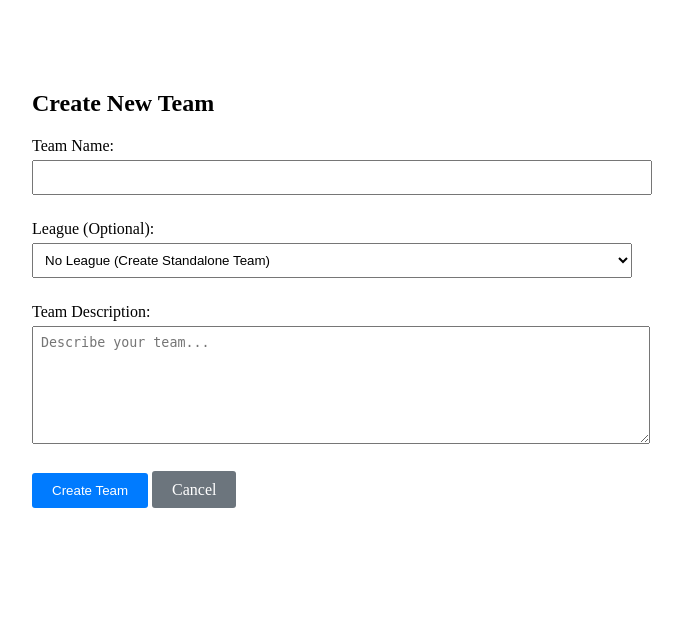
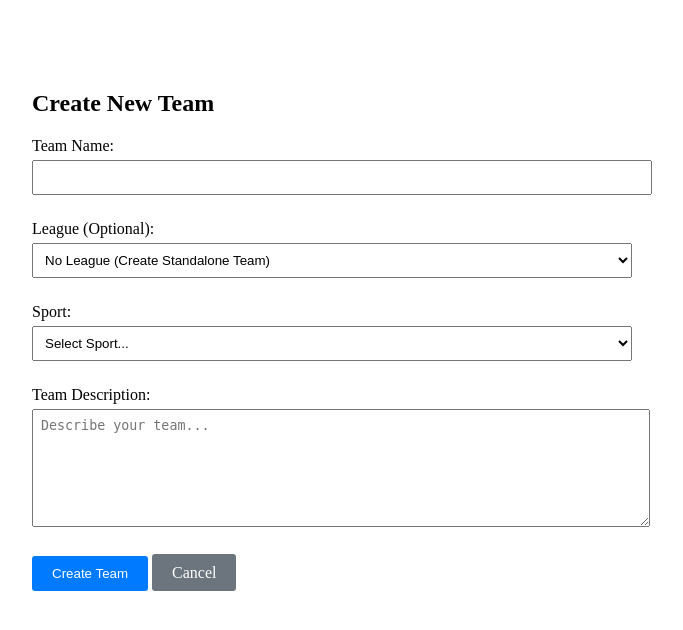
Before and after one commit to DavidKrappenschitz385/sportslabangon, a PHP site: page /team/create_team.php in a window 1280 px wide. Shown: the top 630 px of the page, without its empty margins (308-991 px from the left). Run offline with PHP 8.4, Linux system fonts and the light colour scheme; a user stored in the database is signed in; data comes from the database, SQL or seed files in the repository; both versions use the stored data as it was after the commit.

Commit message:
Fix team creation sport selection, visibility of closed teams, and recruitment deadline logic
- Added `sport_id` column to `teams` table in `leagues (3).sql` to support standalone teams with specific sports.
- Updated `team/create_team.php` to include a dynamic sport selection dropdown that toggles based on league selection.
- Updated `team/manage_team.php` to allow editing sport for standalone teams.
- Modified `team/join_team.php` to:
    - Display teams even if `recruitment_status` is 'closed' (with appropriate button text).
    - Fix logic where 'Open' teams appeared closed due to league deadlines; now prioritizes team status and deadline over league deadline.
    - Correctly display sport name for standalone teams.

```diff
--- a/esports-round-robin-config-10824136493381044098/team/create_team.php
+++ b/esports-round-robin-config-10824136493381044098/team/create_team.php
@@ -9,8 +9,26 @@ if ($_POST) {
 
     $name = trim($_POST['name']);
     $league_id = !empty($_POST['league_id']) ? $_POST['league_id'] : null;
+    $sport_id = !empty($_POST['sport_id']) ? $_POST['sport_id'] : null;
     $description = trim($_POST['description']);
     $owner_id = $_SESSION['user_id'];
+
+    // If league is selected, get its sport_id
+    if ($league_id) {
+        $league_sport_query = "SELECT sport_id FROM leagues WHERE id = :league_id";
+        $league_sport_stmt = $db->prepare($league_sport_query);
+        $league_sport_stmt->bindParam(':league_id', $league_id);
+        $league_sport_stmt->execute();
+        $league_data = $league_sport_stmt->fetch(PDO::FETCH_ASSOC);
+        if ($league_data) {
+            $sport_id = $league_data['sport_id'];
+        }
+    }
+
+    // Validate sport selection for standalone teams
+    if (empty($league_id) && empty($sport_id)) {
+        $error = "Please select a sport for your team!";
+    }
 
     // Check if user already owns a team in this league (if league selected)
     if (!empty($league_id)) {
@@ -41,8 +59,8 @@ if ($_POST) {
     }
 
     if (!isset($error)) {
-        $query = "INSERT INTO teams (name, league_id, owner_id, description, recruitment_status)
-                  VALUES (:name, :league_id, :owner_id, :description, 'open')";
+        $query = "INSERT INTO teams (name, league_id, sport_id, owner_id, description, recruitment_status)
+                  VALUES (:name, :league_id, :sport_id, :owner_id, :description, 'open')";
 
         $stmt = $db->prepare($query);
         $stmt->bindParam(':name', $name);
@@ -50,6 +68,11 @@ if ($_POST) {
             $stmt->bindValue(':league_id', null, PDO::PARAM_NULL);
         } else {
             $stmt->bindParam(':league_id', $league_id);
+        }
+        if (empty($sport_id)) {
+            $stmt->bindValue(':sport_id', null, PDO::PARAM_NULL);
+        } else {
+            $stmt->bindParam(':sport_id', $sport_id);
         }
         $stmt->bindParam(':owner_id', $owner_id);
         $stmt->bindParam(':description', $description);
@@ -85,6 +108,12 @@ $leagues_query = "SELECT l.*, s.name as sport_name
 $leagues_stmt = $db->prepare($leagues_query);
 $leagues_stmt->execute();
 $leagues = $leagues_stmt->fetchAll(PDO::FETCH_ASSOC);
+
+// Get available sports for standalone teams
+$sports_query = "SELECT * FROM sports ORDER BY name";
+$sports_stmt = $db->prepare($sports_query);
+$sports_stmt->execute();
+$sports = $sports_stmt->fetchAll(PDO::FETCH_ASSOC);
 ?>
 
 <!DOCTYPE html>
@@ -102,6 +131,21 @@ $leagues = $leagues_stmt->fetchAll(PDO::FETCH_ASSOC);
         .btn { background: #007bff; color: white; padding: 10px 20px; border: none; cursor: pointer; text-decoration: none; border-radius: 3px; }
         .error { color: red; margin-bottom: 15px; }
     </style>
+    <script>
+        function handleLeagueChange() {
+            var leagueSelect = document.getElementById('league_select');
+            var sportSelect = document.getElementById('sport_select');
+            var sportDiv = document.getElementById('sport_div');
+
+            if (leagueSelect.value !== "") {
+                sportDiv.style.display = 'none';
+                sportSelect.required = false;
+            } else {
+                sportDiv.style.display = 'block';
+                sportSelect.required = true;
+            }
+        }
+    </script>
 </head>
 <body>
     <div class="container">
@@ -118,11 +162,23 @@ $leagues = $leagues_stmt->fetchAll(PDO::FETCH_ASSOC);
 
             <div class="form-group">
                 <label>League (Optional):</label>
-                <select name="league_id">
+                <select name="league_id" id="league_select" onchange="handleLeagueChange()">
                     <option value="">No League (Create Standalone Team)</option>
                     <?php foreach ($leagues as $league): ?>
                         <option value="<?php echo $league['id']; ?>">
                             <?php echo htmlspecialchars($league['name']); ?> - <?php echo htmlspecialchars($league['sport_name']); ?> (<?php echo htmlspecialchars($league['season']); ?>)
+                        </option>
+                    <?php endforeach; ?>
+                </select>
+            </div>
+
+            <div class="form-group" id="sport_div">
+                <label>Sport:</label>
+                <select name="sport_id" id="sport_select" required>
+                    <option value="">Select Sport...</option>
+                    <?php foreach ($sports as $sport): ?>
+                        <option value="<?php echo $sport['id']; ?>">
+                            <?php echo htmlspecialchars($sport['name']); ?>
                         </option>
                     <?php endforeach; ?>
                 </select>
```
Also changed, not shown: esports-round-robin-config-10824136493381044098/team/join_team.php (+17 -5 lines), esports-round-robin-config-10824136493381044098/team/manage_team.php (+53 -3 lines), esports-round-robin-config-10824136493381044098/leagues (3).sql.
